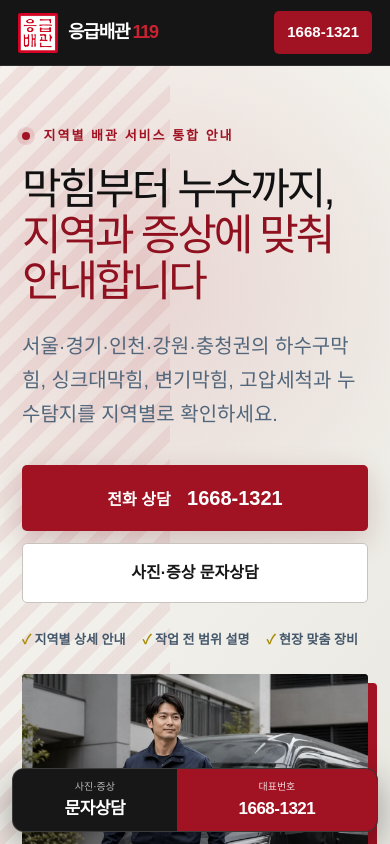
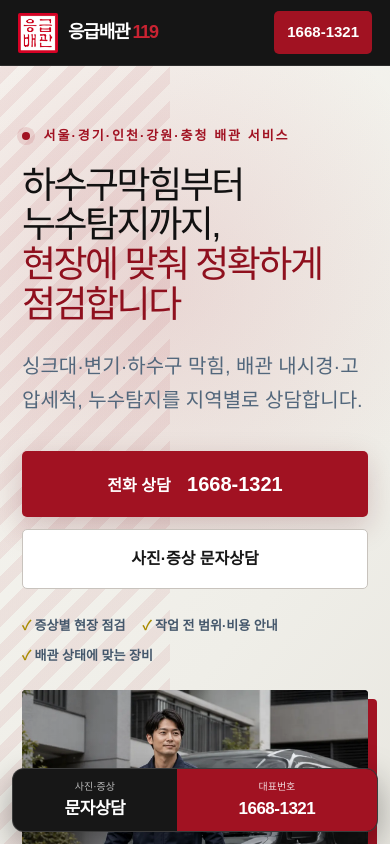
Before and after one commit to jyungsoung/drain-service119, a Next.js app: page / in a window 390 px wide. Shown: the top 844 px of the page. Built offline with nearby package versions, Linux system fonts and the light colour scheme.

Commit message:
메인 핵심 문구와 모바일 가독성 개선

```diff
--- a/app/page.tsx
+++ b/app/page.tsx
@@ -98,11 +98,11 @@ export default function Home() {
       <section className="hero nationalHero" id="top">
         <div className="heroGlow" />
         <div className="heroContent">
-          <p className="eyebrow"><span /> 지역별 배관 서비스 통합 안내</p>
-          <h1>막힘부터 누수까지,<br /><em>지역과 증상에 맞춰 안내합니다</em></h1>
-          <p className="heroCopy">서울·경기·인천·강원·충청권의 하수구막힘, 싱크대막힘, 변기막힘, 고압세척과 누수탐지를 지역별로 확인하세요.</p>
+          <p className="eyebrow"><span /> 서울·경기·인천·강원·충청 배관 서비스</p>
+          <h1>하수구막힘부터 누수탐지까지,<br /><em>현장에 맞춰 정확하게 점검합니다</em></h1>
+          <p className="heroCopy">싱크대·변기·하수구 막힘, 배관 내시경·고압세척, 누수탐지를 지역별로 상담합니다.</p>
           <div className="heroActions"><a className="primary" href="tel:16681321">전화 상담 <b>1668-1321</b></a><a className="secondary messageButton" href="sms:01057765882">사진·증상 문자상담</a></div>
-          <div className="trust"><span>✓ 지역별 상세 안내</span><span>✓ 작업 전 범위 설명</span><span>✓ 현장 맞춤 장비</span></div>
+          <div className="trust"><span>✓ 증상별 현장 점검</span><span>✓ 작업 전 범위·비용 안내</span><span>✓ 배관 상태에 맞는 장비</span></div>
         </div>
         <div className="heroVisual photoHero nationalHeroPhoto">
           <img src="/images/service-dispatch.webp" alt="배관 장비를 준비해 현장으로 출동하는 응급배관119 작업자" width="724" height="543" fetchPriority="high" />
```
Also changed, not shown: app/globals.css.
